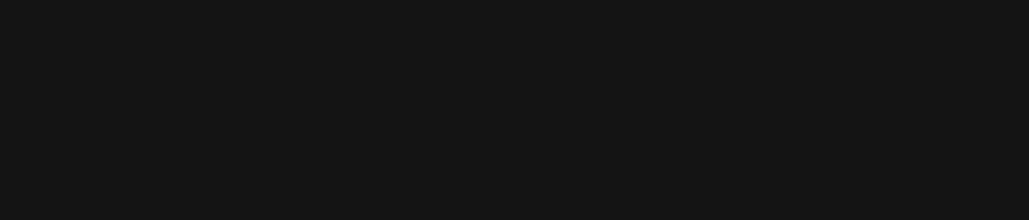
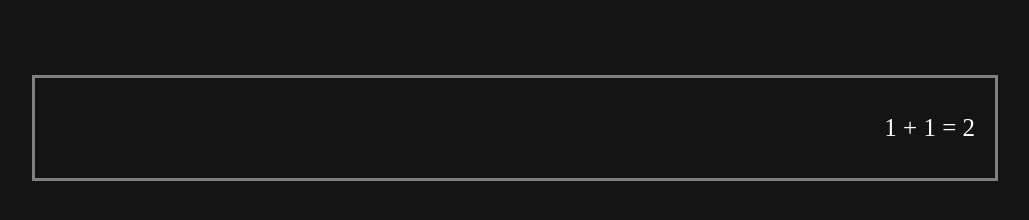
Before and after one commit to DanielYde/Calculator, a plain HTML site: page index.html in a window 1280 px wide. Shown: the whole page, without its empty margins (125-1154 px from the left). Drawn offline with Linux system fonts and the light colour scheme.

Commit message:
Output css

```diff
--- a/index.html
+++ b/index.html
@@ -9,6 +9,8 @@
 
 </head>
 <body>
-
+    <div class="Output">
+       <p> 1 + 1 = 2 </p>
+    </div>
 </body>
 </html>
--- a/style.css
+++ b/style.css
@@ -9,3 +9,22 @@
      justify-content: center;
      align-items: center;
  }
+
+ .Output {
+     background: transparent;
+     width: 75%;
+     height: 100px;
+     border: 3px solid grey;
+     position: absolute;
+     top: 75px;
+ }
+
+ .Output p {
+    color: white;
+    font-size: 25px;
+    text-align: right;
+    position: relative;
+    transform: translateY(-50%);
+    top: 50%;
+    right: 20px;
+ }
```
